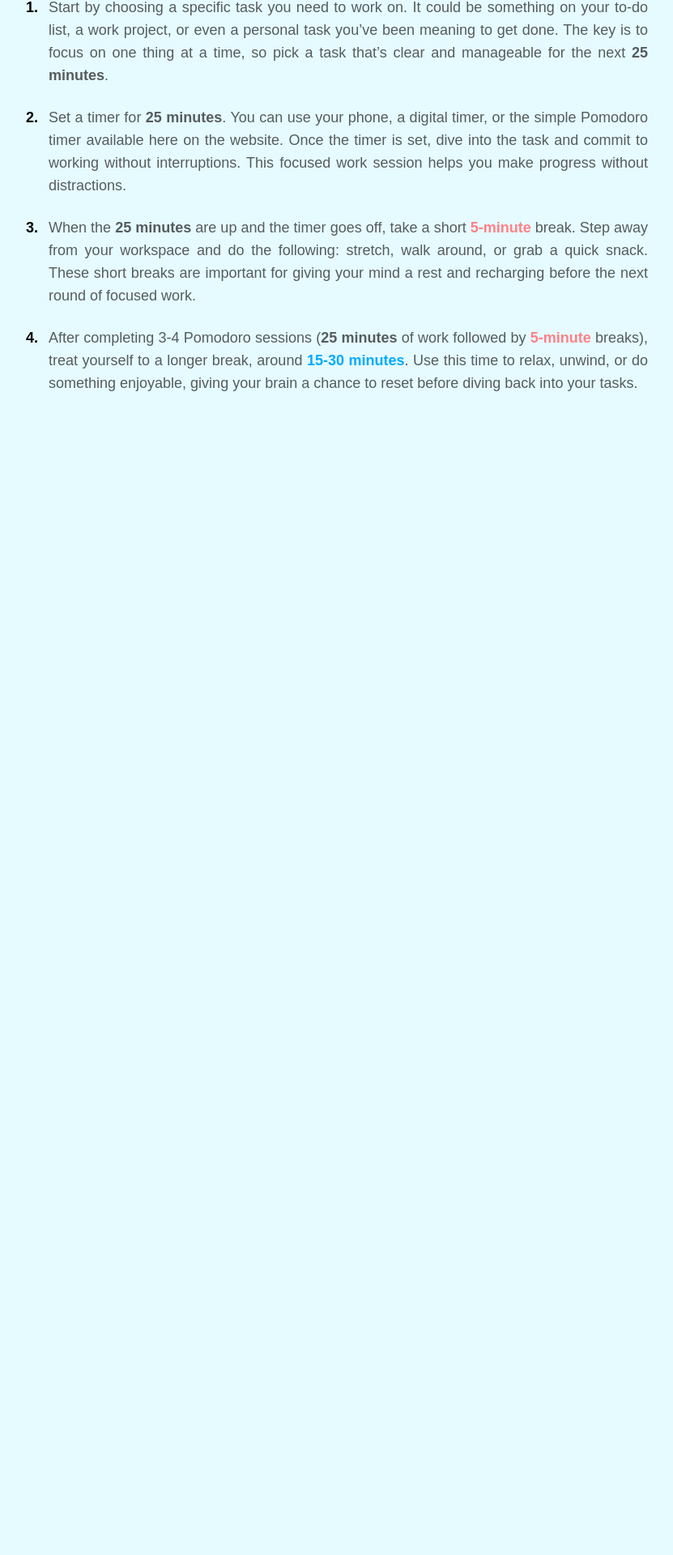
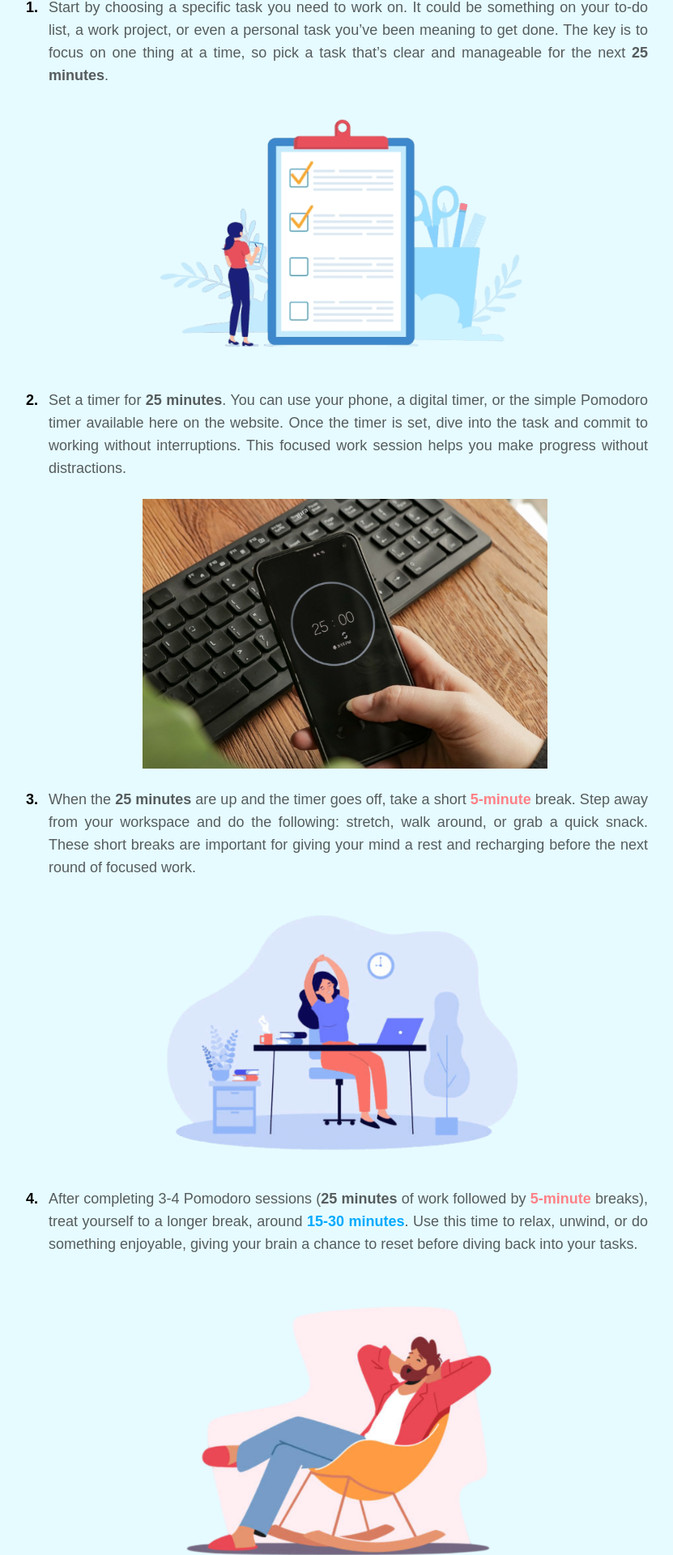
Before and after one commit to GCarido/pomo-focus, a Next.js app: page /about in a window 1280 px wide. Shown: the part 590-2510 px from the top of the page at 81% size, without its empty margins (224-1055 px from the left). Before the commit the page ends 1093 px from the top, so only its background shows below. Built offline with nearby package versions, Linux system fonts and the light colour scheme; a web font is replaced by a local one.

Commit message:
Add image and styling

```diff
--- a/app/about/page.tsx
+++ b/app/about/page.tsx
@@ -1,4 +1,5 @@
 import React from "react";
+import Image from "next/image";
 
 const About = () => {
   return (
@@ -28,6 +29,7 @@ const About = () => {
             take the necessary breaks to recharge.
           </p>
           <ol className="list-decimal list-outside pl-5 subtitle marker:text-foreground marker:font-bold flex flex-col gap-y-6 li-styling text-justify">
+            {/* first item */}
             <li>
               Start by choosing a specific task you need to work on. It could be
               something on your to-do list, a work project, or even a personal
@@ -35,6 +37,15 @@ const About = () => {
               thing at a time, so pick a task that’s clear and manageable for
               the next <span className="highlight-default">25 minutes</span>.
             </li>
+            <Image
+              src="/images/1-pomo-focus.png"
+              width={500}
+              height={500}
+              priority
+              alt="first-pomo-list"
+              className="self-center"
+            />
+            {/* second item */}
             <li>
               Set a timer for{" "}
               <span className="highlight-default">25 minutes</span>. You can use
@@ -43,6 +54,14 @@ const About = () => {
               the task and commit to working without interruptions. This focused
               work session helps you make progress without distractions.
             </li>
+            <Image
+              src="/images/2-pomo-focus.png"
+              width={500}
+              height={500}
+              priority
+              alt="first-pomo-list"
+              className="self-center"
+            />
             <li>
               When the <span className="highlight-default">25 minutes</span> are
               up and the timer goes off, take a short{" "}
@@ -52,6 +71,14 @@ const About = () => {
               for giving your mind a rest and recharging before the next round
               of focused work.
             </li>
+            <Image
+              src="/images/3-pomo-focus.png"
+              width={500}
+              height={500}
+              priority
+              alt="first-pomo-list"
+              className="self-center"
+            />
             <li>
               After completing 3-4 Pomodoro sessions (
               <span className="highlight-default">25 minutes</span> of work
@@ -61,6 +88,14 @@ const About = () => {
               this time to relax, unwind, or do something enjoyable, giving your
               brain a chance to reset before diving back into your tasks.
             </li>
+            <Image
+              src="/images/4-pomo-focus.png"
+              width={500}
+              height={500}
+              priority
+              alt="first-pomo-list"
+              className="self-center"
+            />
           </ol>
         </div>
       </div>
```
